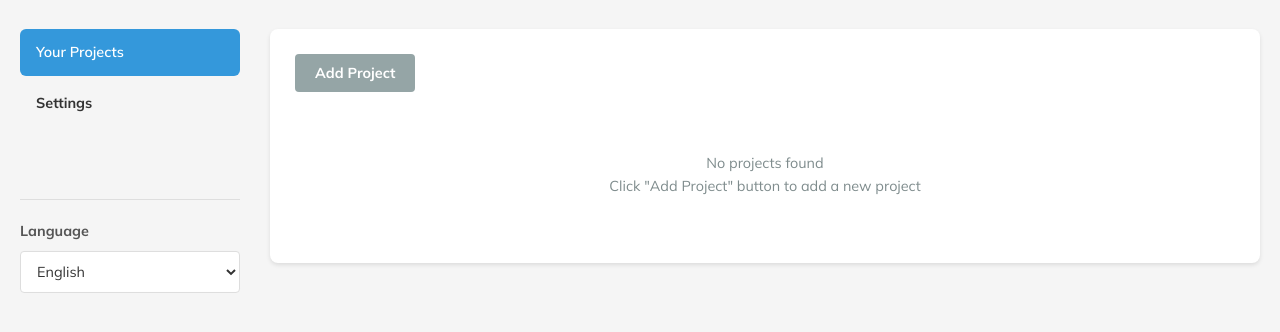
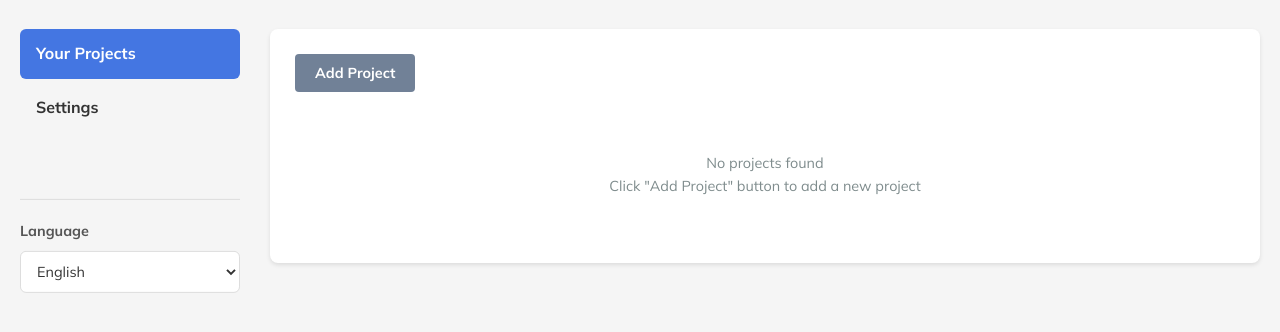
Before and after one commit to itreat-ito/torchlight, a website built with Vite: page src/options.html in a window 1280 px wide. Shown: the part 90-422 px from the top of the page. Built offline with nearby package versions, Linux system fonts and the light colour scheme; some packages are replaced by stand-ins of ours; what micromodal would draw is missing.

Commit message:
style: 色調整

```diff
--- a/src/sass/common.scss
+++ b/src/sass/common.scss
@@ -1,20 +1,22 @@
+@use 'sass:color';
+
 // Google Fonts
 @import url('https://fonts.googleapis.com/css2?family=M+PLUS+1p:wght@400;700&family=Mulish:ital,wght@0,200..1000;1,200..1000&display=swap');
 
 // 共通変数
-$primary-color: #3498db;
-$primary-hover: #2980b9;
-$secondary-color: #95a5a6;
-$secondary-hover: #7f8c8d;
+$primary-color: #4476e2;
+$primary-hover: color.scale($primary-color, $lightness: -10%, $space: hsl);
+$secondary-color: #718197;
+$secondary-hover: color.scale($secondary-color, $lightness: -10%, $space: hsl);
 $danger-color: #e74c3c;
-$danger-hover: #c0392b;
-$edit-color: #f39c12;
-$edit-hover: #d68910;
+$danger-hover: color.scale($danger-color, $lightness: -10%, $space: hsl);
+$edit-color: #f59e0b;
+$edit-hover: color.scale($edit-color, $lightness: -10%, $space: hsl);
 $text-color: #333;
 $text-light: #555;
 $text-muted: #7f8c8d;
 $bg-color: #f5f5f5;
-$white: #ffffff;
+$white: #fff;
 $border-color: #ddd;
 $shadow: 0 2px 4px rgba(0, 0, 0, 0.1);
 
--- a/src/sass/options.scss
+++ b/src/sass/options.scss
@@ -1,4 +1,5 @@
 @use './common' as *;
+@use 'sass:color';
 
 body {
   background-color: $bg-color;
@@ -55,7 +56,7 @@ body {
   text-decoration: none;
   border-radius: 6px;
   font-weight: 700;
-  font-size: .9rem;
+  font-size: 1.0rem;
   transition: background-color 0.2s, color 0.2s;
   margin-bottom: 4px;
 
@@ -67,7 +68,6 @@ body {
   &.active {
     background-color: $primary-color;
     color: $white;
-    font-weight: 600;
 
     &:hover {
       background-color: $primary-hover;
@@ -102,7 +102,7 @@ body {
 
     // Select button styling
     border: 1px solid $border-color;
-    border-radius: 4px;
+    border-radius: 6px;
     background-color: $white;
     color: $text-color;
     padding: 10px 12px;
@@ -110,7 +110,7 @@ body {
     transition: border-color 0.2s, box-shadow 0.2s;
 
     &:hover {
-      border-color: darken($border-color, 10%);
+      border-color: color.scale($border-color, $lightness: -10%, $space: hsl);
     }
 
     &:focus {
@@ -134,16 +134,16 @@ body {
     &::picker(select) {
       appearance: base-select;
       border: 1px solid $border-color;
-      border-radius: 4px;
+      border-radius: 6px;
       background-color: $white;
       box-shadow: 0 2px 8px rgba(0, 0, 0, 0.1);
-      margin-bottom: 4px;
+      margin-bottom: 8px;
       padding: 4px;
 
       // Animation: fade in/out with subtle slide (downward)
       opacity: 0;
       transform: translateY(4px);
-      transition: all 0.2s ease, opacity 0.2s ease, transform 0.2s ease, display 0.2s allow-discrete, overlay 0.2s allow-discrete;
+      transition: all 0.3s ease, opacity 0.3s ease, transform 0.3s ease, display 0.3s allow-discrete, overlay 0.3s allow-discrete;
     }
 
     // Picker when open (showing state)
@@ -162,27 +162,29 @@ body {
 
     // Option styling
     option {
+      margin-bottom: 4px;
       padding: 10px 12px;
       color: $text-color;
       transition: background-color 0.15s ease;
 
       &:hover,
       &:focus {
-        background-color: lighten($bg-color, 2%);
+        background-color: color.scale($bg-color, $lightness: 2%, $space: hsl);
       }
 
       // First and last option border radius
       &:first-of-type {
-        border-radius: 4px 4px 0 0;
+        border-radius: 6px 6px 0 0;
       }
 
       &:last-of-type {
-        border-radius: 0 0 4px 4px;
+        margin-bottom: 0;
+        border-radius: 0 0 6px 6px;
       }
 
       // Selected option styling
       &:checked {
-        background-color: lighten($primary-color, 45%);
+        background-color: $bg-color;
         font-weight: 700;
       }
 
```
